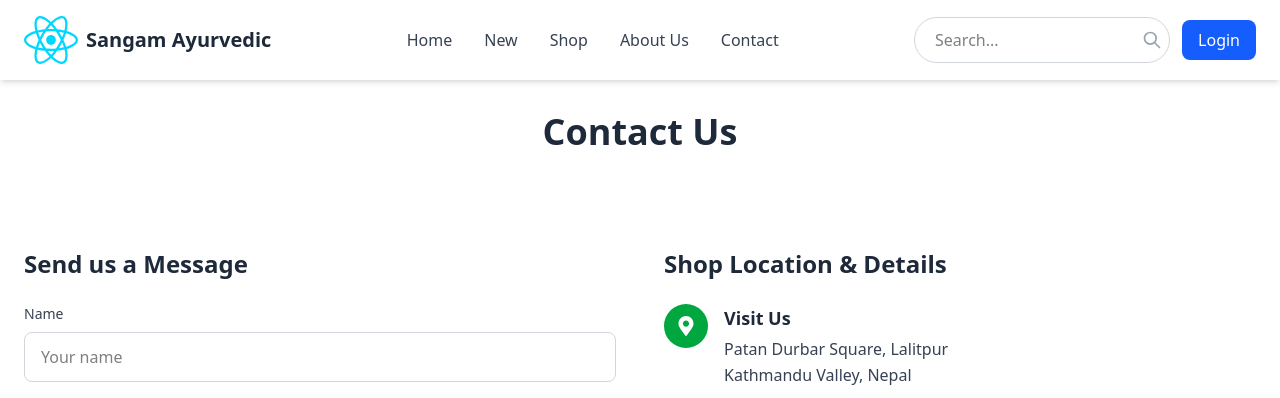
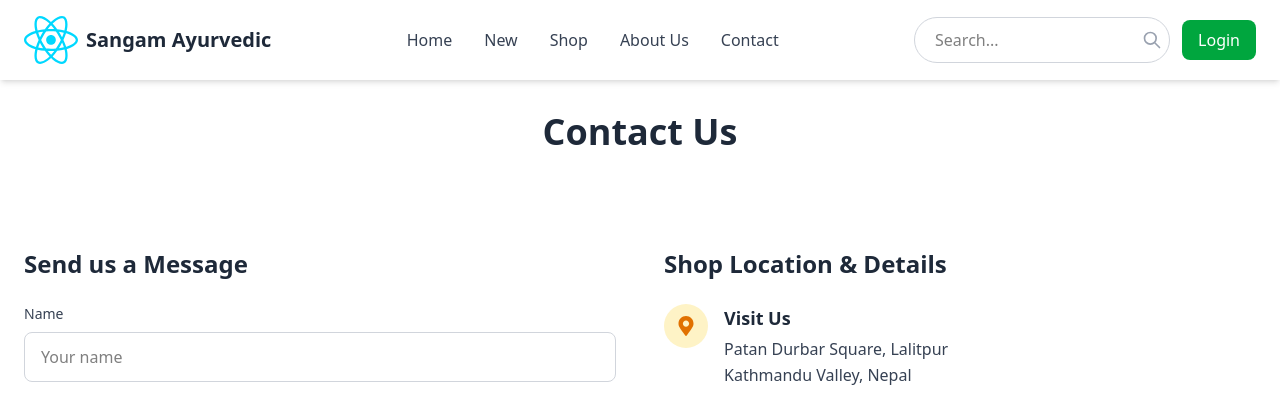
Before and after one commit to Nivesh26/Sangam-Ayurvedic-Shop, a React (Vite) app in the folder Frontend/: page /contact in a window 1280 px wide. Shown: the top 398 px of the page. Built offline with nearby package versions, Linux system fonts and the light colour scheme.

Commit message:
Update Header and Contact components with color changes for improved visual consistency; change login button to green and update location marker to amber.

```diff
--- a/Frontend/src/User Components/Header.tsx
+++ b/Frontend/src/User Components/Header.tsx
@@ -36,7 +36,7 @@ const Header = () => {
 
       <a
         href="#"
-        className="bg-blue-600 text-white px-4 py-2 rounded-lg hover:bg-blue-700 transition"
+        className="bg-green-600 text-white px-4 py-2 rounded-lg hover:bg-green-700 transition"
       >
         Login
       </a>
--- a/Frontend/src/User Pages/Contact.tsx
+++ b/Frontend/src/User Pages/Contact.tsx
@@ -124,8 +124,8 @@ const Contact = () => {
                   {/* Location Card */}
                   <div>
                     <div className="flex items-start mb-4">
-                      <div className="bg-green-600 rounded-full p-3 mr-4 shrink-0">
-                        <FaMapMarkerAlt className="w-5 h-5 text-white" />
+                      <div className="bg-amber-100 rounded-full p-3 mr-4 shrink-0">
+                        <FaMapMarkerAlt className="w-5 h-5 text-amber-600" />
                       </div>
                       <div>
                         <h3 className="text-lg font-semibold text-gray-800 mb-1">Visit Us</h3>
```
